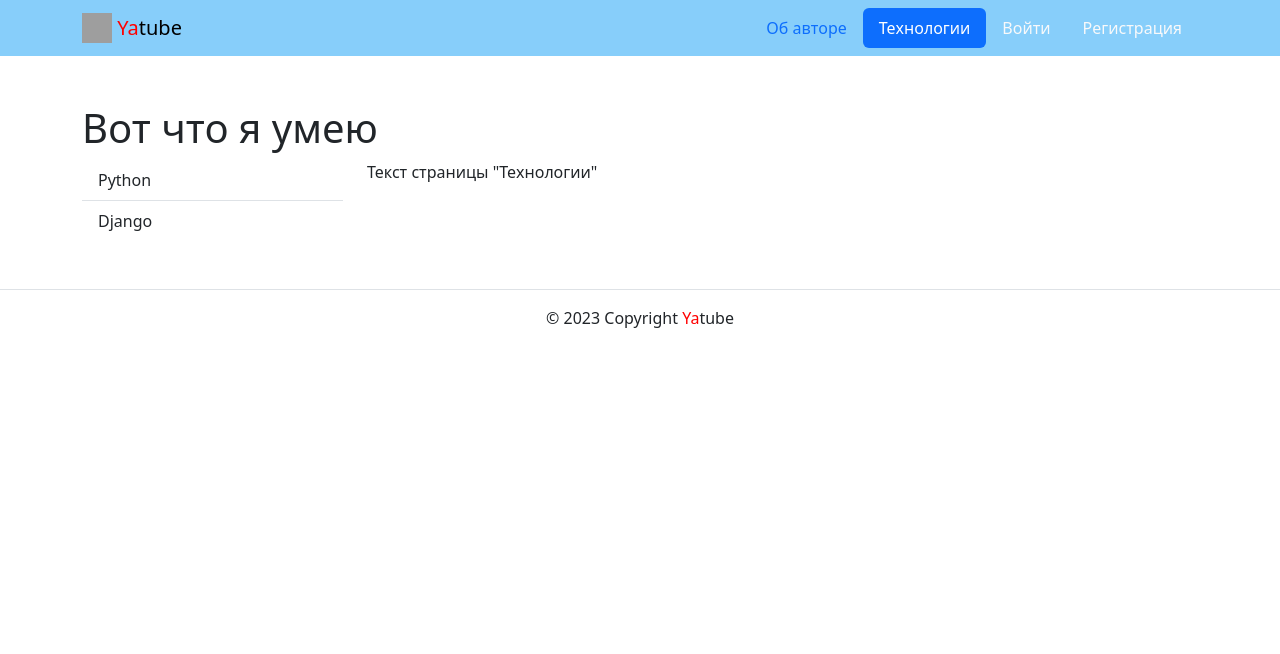
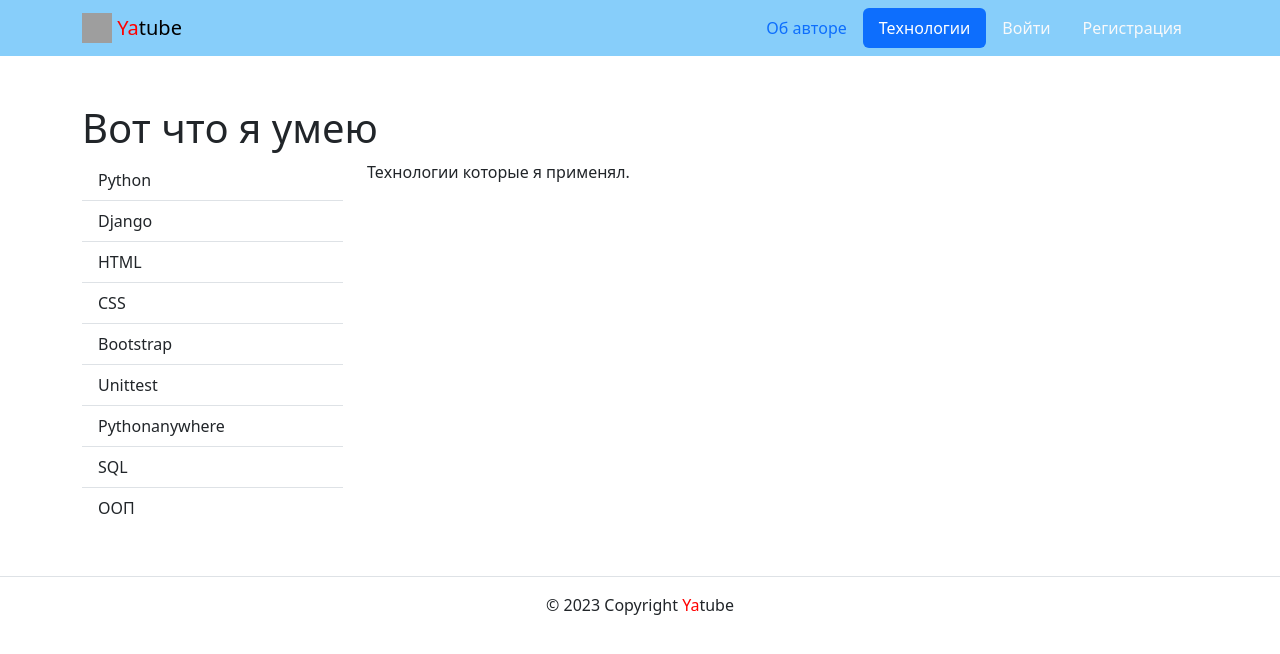
Before and after one commit to Eldaar-M/hw05_final, a Django app: page /about/tech/ in a window 1280 px wide. Shown: the top 654 px of the page. Run offline with Django 3.2, Linux system fonts and the light colour scheme; some libraries are stand-ins or nearby versions; grey boxes are pictures that could not be loaded.

Commit message:
HW_05 v.6

```diff
--- a/yatube/templates/about/tech.html
+++ b/yatube/templates/about/tech.html
@@ -18,6 +18,27 @@
       <li class="list-group-item">
         Django
       </li>
+      <li class="list-group-item">
+        HTML
+      </li>
+      <li class="list-group-item">
+        CSS
+      </li>
+      <li class="list-group-item">
+        Bootstrap
+      </li>
+      <li class="list-group-item">
+        Unittest
+      </li>
+      <li class="list-group-item">
+        Pythonanywhere
+      </li>
+      <li class="list-group-item">
+        SQL
+      </li>
+      <li class="list-group-item">
+        ООП
+      </li>
     </ul>
   </aside>
   {% comment %}
@@ -26,7 +47,7 @@
     и 75% при размерах экрана ≥768px
   {% endcomment %}
   <article class="col-12 col-md-9">
-    <p>Текст страницы "Технологии"</p>
+    <p>Технологии которые я применял.</p>
   </article>
 </div>
 {% endblock %}
--- a/yatube/templates/includes/header.html
+++ b/yatube/templates/includes/header.html
@@ -29,7 +29,7 @@
             <a class="nav-link link-light {% if view_name  == 'users:logout' %}active{% endif %}" href="{% url 'users:logout' %}">Выйти</a>
           </li>
           <li>
-            Пользователь:
+            <span style="color:white">Пользователь:</span>
             <a href="{% url 'posts:profile' user.username %}">{{ user.username }}</a>
           </li>
         {% else %}
--- a/yatube/yatube/urls.py
+++ b/yatube/yatube/urls.py
@@ -18,6 +18,8 @@ handler500 = 'core.views.server_error'
 handler403 = 'core.views.permission_denied'
 
 if settings.DEBUG:
+    import debug_toolbar
     urlpatterns += static(
         settings.MEDIA_URL, document_root=settings.MEDIA_ROOT
     )
+    urlpatterns += (path('__debug__/', include(debug_toolbar.urls)),)
```
Also changed, not shown: requirements.txt (+17 -1 lines), yatube/posts/tests/test_forms.py (+0 -2 lines), yatube/yatube/settings.py (+7 -0 lines), 1 other file.
